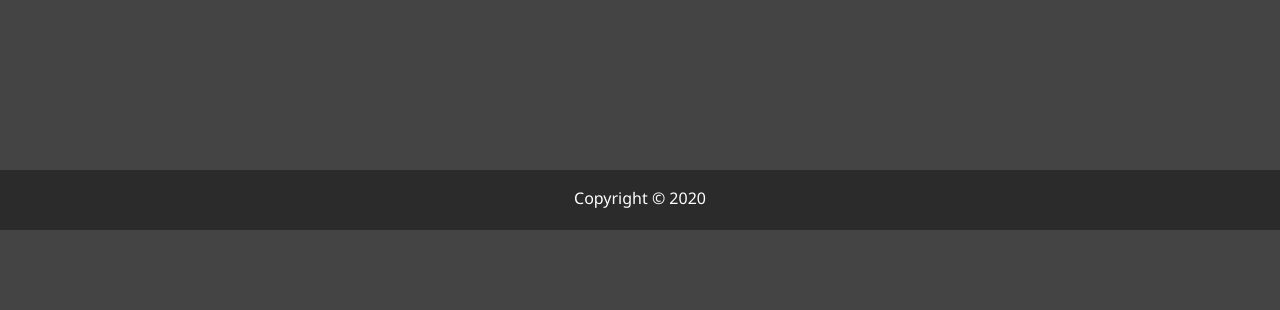
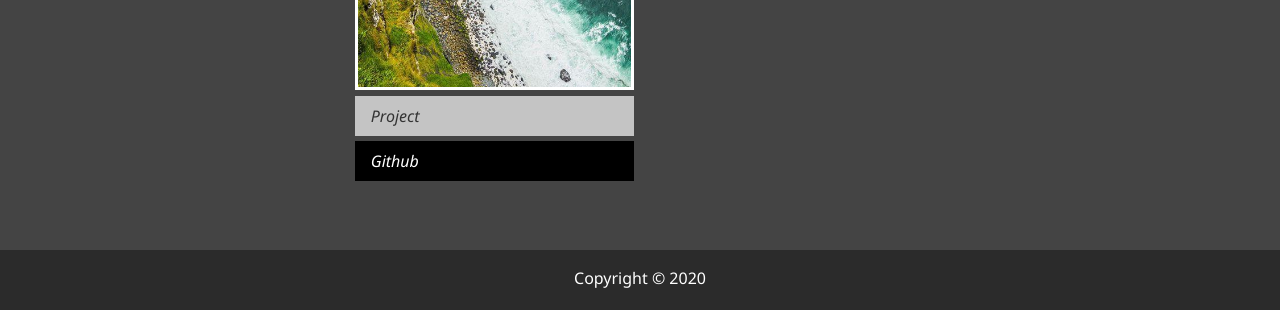
Before and after one commit to coder-cheptoo/my_portfolio, a PHP site: page /dist/work.html in a window 1280 px wide. Shown: the part 570-880 px from the top of the page. Before the commit the page ends 800 px from the top, so only its background shows below. Run offline with PHP 8.4, Linux system fonts and the light colour scheme; style sheets or scripts are compiled from the project's sources; some libraries are stand-ins or nearby versions.

Commit message:
Work page and responsiveness

```diff
--- a/dist/work.html
+++ b/dist/work.html
@@ -39,7 +39,7 @@
             </ul>
         </nav>
     </header>
-    <main id="About">
+    <main id="work">
         <h1 class="lg-heading">
             My<span class="text-secondary">Work</span>
         </h1>
@@ -49,17 +49,28 @@
         <div class="projects">
             <div class="item">
                 <a href="#!">
-                    <img src="img/projects/project1.jpg"
+                    <img src="img/projects/img2.jpg"
                     alt="Project">
                 </a>
                 <a href="#" class="btn-light">
                     <i class="fas fa-eye">Project</i>
                 </a>
                 <a href="#" class="btn-dark">
-                    <i class="fas fa-github">Github</i>
+                    <i class="fab fa-github">Github</i>
                 </a>
             </div>
-
+            <div class="item">
+                <a href="#!">
+                    <img src="img/projects/travel.jpg"
+                         alt="Project">
+                </a>
+                <a href="#" class="btn-light">
+                    <i class="fas fa-eye">Project</i>
+                </a>
+                <a href="#" class="btn-dark">
+                    <i class="fab fa-github">Github</i>
+                </a>
+            </div>
         </div>
 
     </main>
--- a/scss/_mobile.scss
+++ b/scss/_mobile.scss
@@ -1,11 +1,15 @@
 // Wide Screens
 @include mediaXl {
-
+ .projects {
+    grid-template-columns: repeat(4, 1fr);
+}
 }
 
 // desktops and laptops
 @include mediaLg {
-
+    projects {
+    grid-template-columns: repeat(3, 1fr);
+}
 }
 // tablets and small laptops
 @include mediaMd {
@@ -47,10 +51,15 @@
         'job3';
         grid-template-columns: 1fr;
     }
+    projects {
+    grid-template-columns: repeat(2, 1fr);
+}
 }
 // smartphones
 @include mediaSm {
     main #home h1{
         margin-top: 10vh;
-    }
+    }projects {
+    grid-template-columns: 1fr;
 }
+}
--- a/scss/main.scss
+++ b/scss/main.scss
@@ -101,6 +101,47 @@
         border-bottom: $secondary-color 5px solid;
     }
 }
+//work/projects
+.projects {
+    display: grid;
+    grid-gap: 0.7rem;
+    grid-template-columns: repeat(3, 1fr);
+
+    img{
+        width: 100%;
+        border: 3px #fff solid;
+
+        &:hover {
+            opacity: 0.5;
+            border-color: $secondary-color;
+            @include easeOut;
+        }
+    }
+}
+
+//button styles
+
+.btn{
+    display: block;
+    padding: 0.5rem 1rem;
+    border: 0;
+    margin-bottom: 0.3rem;
+    &:hover {
+        background:$secondary-color;
+        color: set-text-color($secondary-color);
+    }
+}
+
+.btn-dark{
+   @extend .btn;
+    background: darken($primary-color, 50);
+    color: #fff;
+}
+.btn-light{
+    @extend .btn;
+    background: lighten($primary-color, 50);
+    color: #333;
+}
 #main-footer{
     text-align: center;
     padding: 1rem;
```
Also changed, not shown: dist/index.html (+5 -5 lines), dist/img/projects/img2.jpg (added), dist/img/projects/travel.jpg (added).
